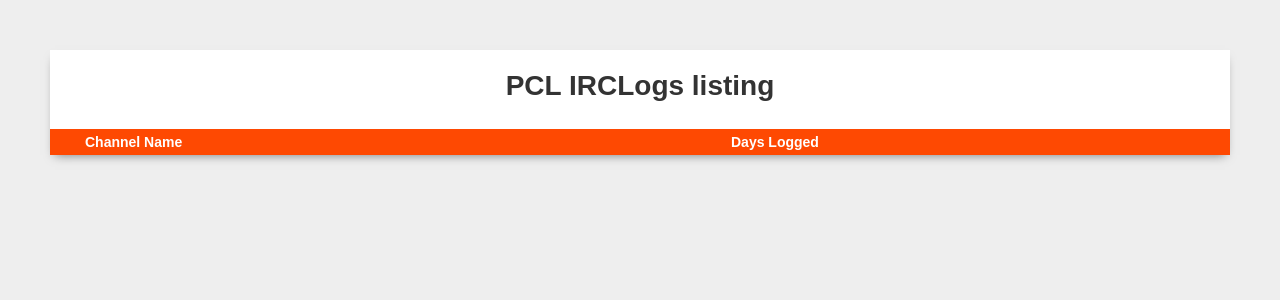
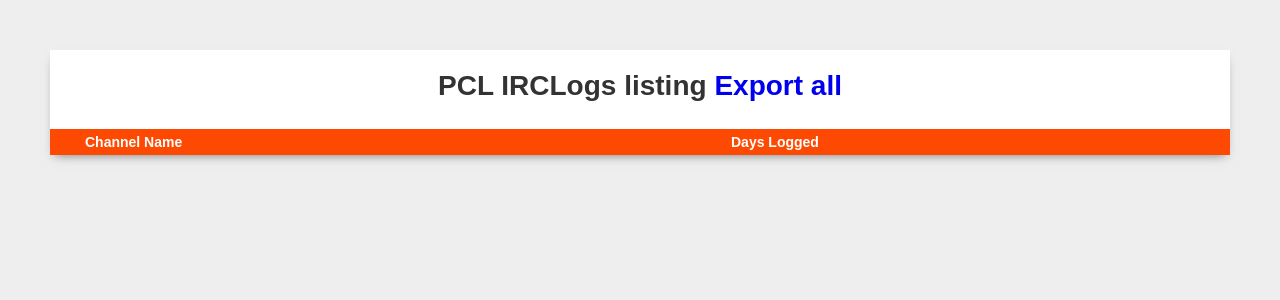
Before and after one commit to CaitlynMainer/OCLogs, a PHP site: page / in a window 1280 px wide. Shown: the top 300 px of the page. Run offline with PHP 8.4, Linux system fonts and the light colour scheme; data that the repository does not hold is empty; some libraries are stand-ins or nearby versions.

Commit message:
Update index.php

```diff
--- a/index.php
+++ b/index.php
@@ -20,7 +20,7 @@ if (mysqli_connect_errno()) {
 
   <div id="container">
 
-    <h1>PCL IRCLogs listing</h1>
+	  <h1>PCL IRCLogs listing <a href="export.php">Export all</a></h1>
     <table class="sortable">
       <thead>
         <tr>
@@ -45,7 +45,7 @@ if (mysqli_connect_errno()) {
             $numrows = $stmt2->num_rows;
               print("
               <tr class='$class'>
-                <td><a href='/list?chan=".str_replace("#","",$channel)."'>$channel</a></td>
+                <td><a href='/export.php?channel=".str_replace("#","",$channel)."'>Export</a> <a href='/list?chan=".str_replace("#","",$channel)."'>$channel</a></td>
                 <td>$numrows</td>
               </tr>");
         }
```
